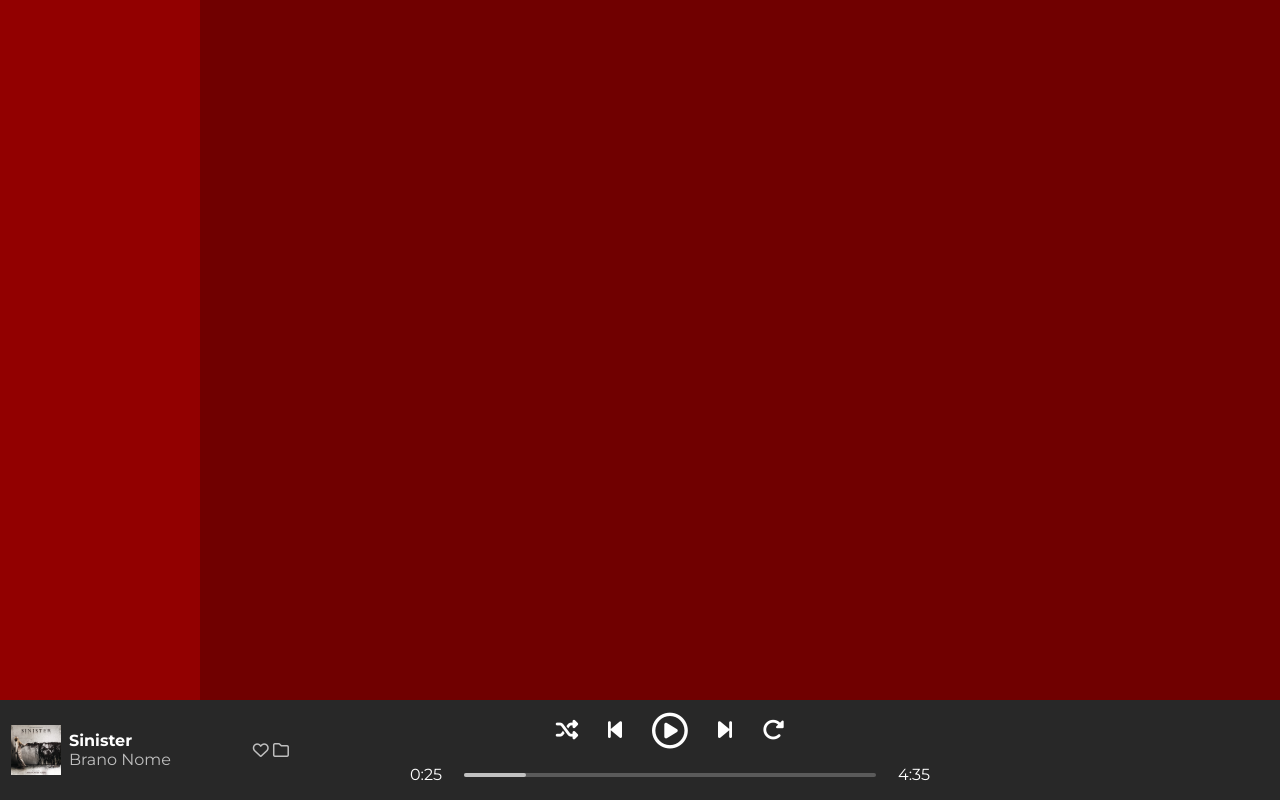
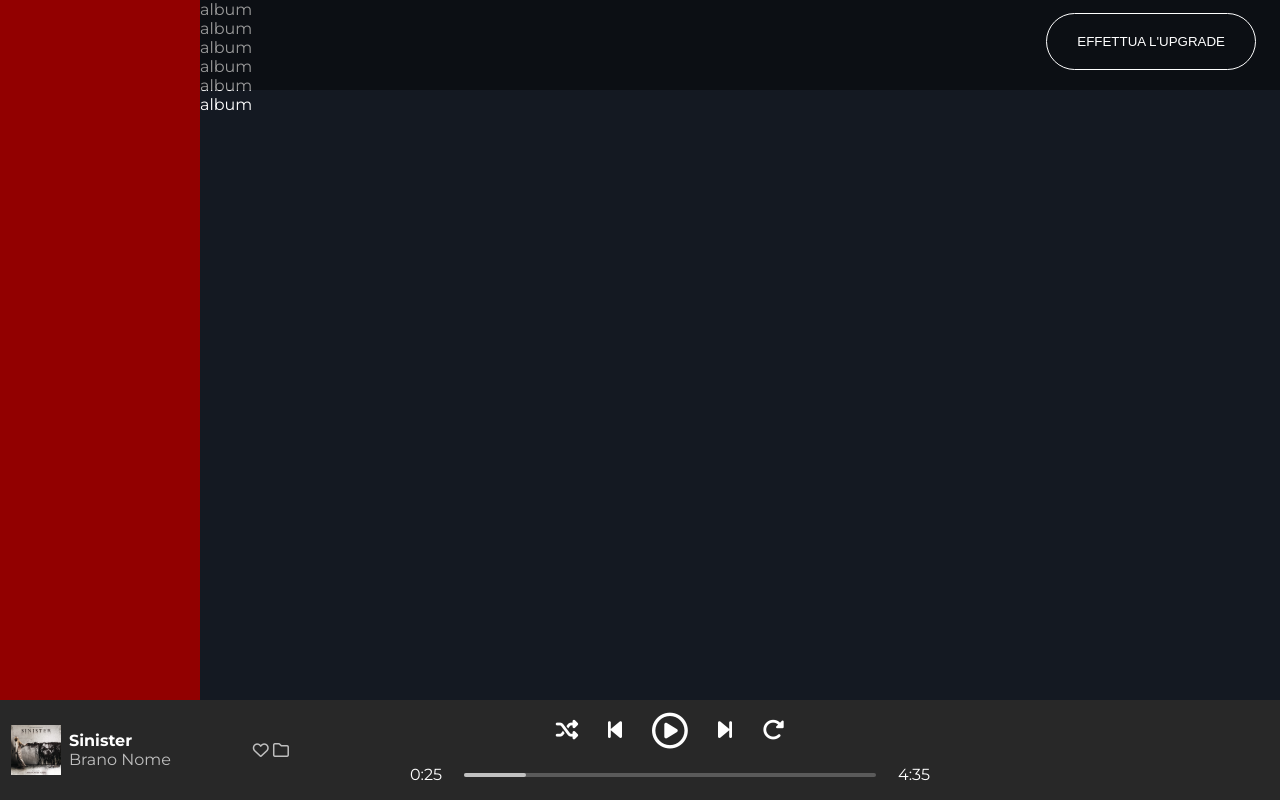
Before and after one commit to post-coder/spotify-correzione, a plain HTML site: page index.html in a window 1280 px wide. Drawn offline with Linux system fonts and the light colour scheme.

Commit message:
banner premium added

```diff
--- a/css/style.css
+++ b/css/style.css
@@ -37,7 +37,7 @@ body {
 }
 
 .main-row main {
-  background-color: #700000;
+  background-color: #141922;
   /*  TEST */
 
   width: calc(100% - 200px);
@@ -45,6 +45,52 @@ body {
 }
 /* /main-row */
 
+
+/* MAIN */
+
+/* banner premium */
+main #banner-premium {
+  display: flex;
+  justify-content: flex-end;
+  align-items: flex-start;
+  gap: 1em;
+
+  position: fixed;
+
+  width: calc(100% - 200px);
+  height: 90px;
+
+  top: 0;
+  left: 200px;
+
+  padding-top: .8em;
+  padding-right: 1.5em;
+
+  text-align: right;
+
+
+  background-color: rgba(0,0,0, .4);
+
+}
+
+main #banner-premium button {
+  padding: 20px 30px;
+
+  border-radius: 30px;
+  border: solid 1px white;
+
+  text-transform: uppercase;
+
+  background-color: transparent;
+  color: white;
+}
+/* /banner premium */
+
+
+
+/* / MAIN */
+
+/* footer  */
 footer {
   background-color: #282828;
   /* TEST */
--- a/index.html
+++ b/index.html
@@ -28,7 +28,34 @@
       </header>
 
       <main>
+        <div id="banner-premium">
+          <button>Effettua L'upgrade</button>
+        </div>
 
+        <div id="main-inner">
+
+          <div id="links">
+
+          </div>
+
+          <div class="recently-played album-container">
+            <div class="album">album</div>
+            <div class="album">album</div>
+            <div class="album">album</div>
+            <div class="album">album</div>
+            <div class="album">album</div>
+            <div class="album">album</div>
+          </div>
+
+          <div class="created-for album-container">
+
+          </div>
+
+          <div class="popular-artists album-container">
+
+          </div>
+
+        </div>
       </main>
 
     </div>
```
